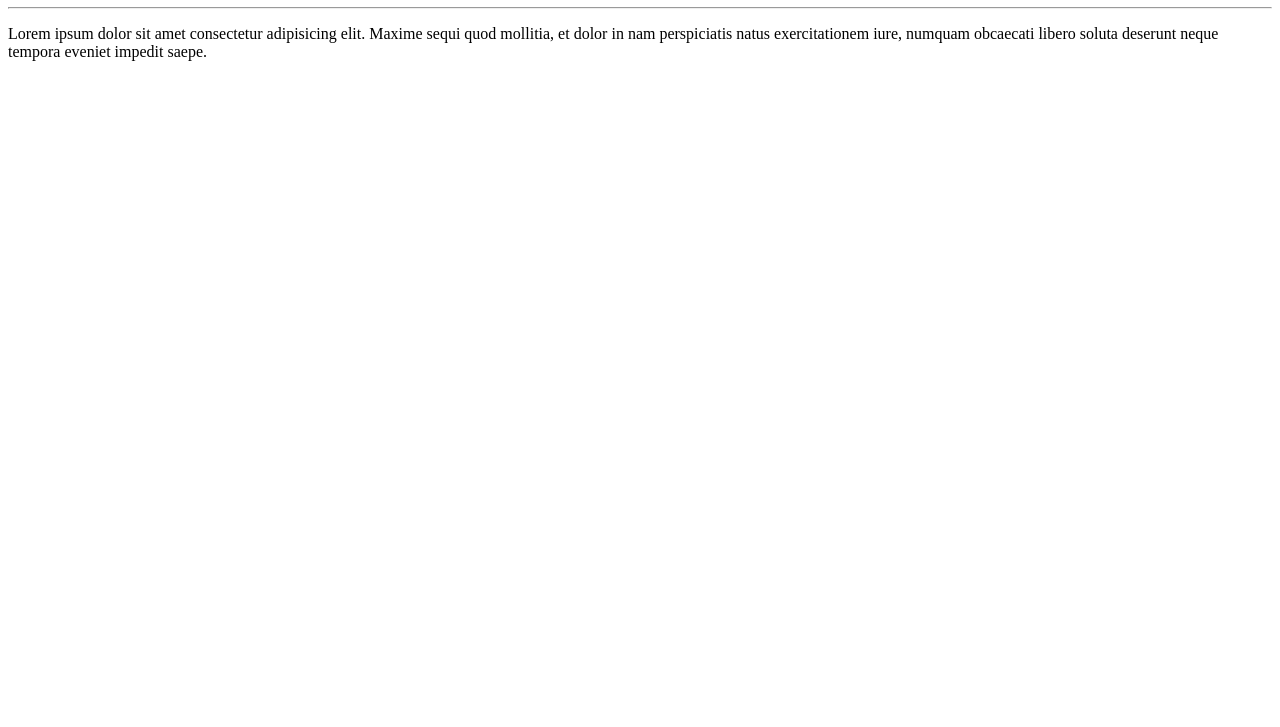
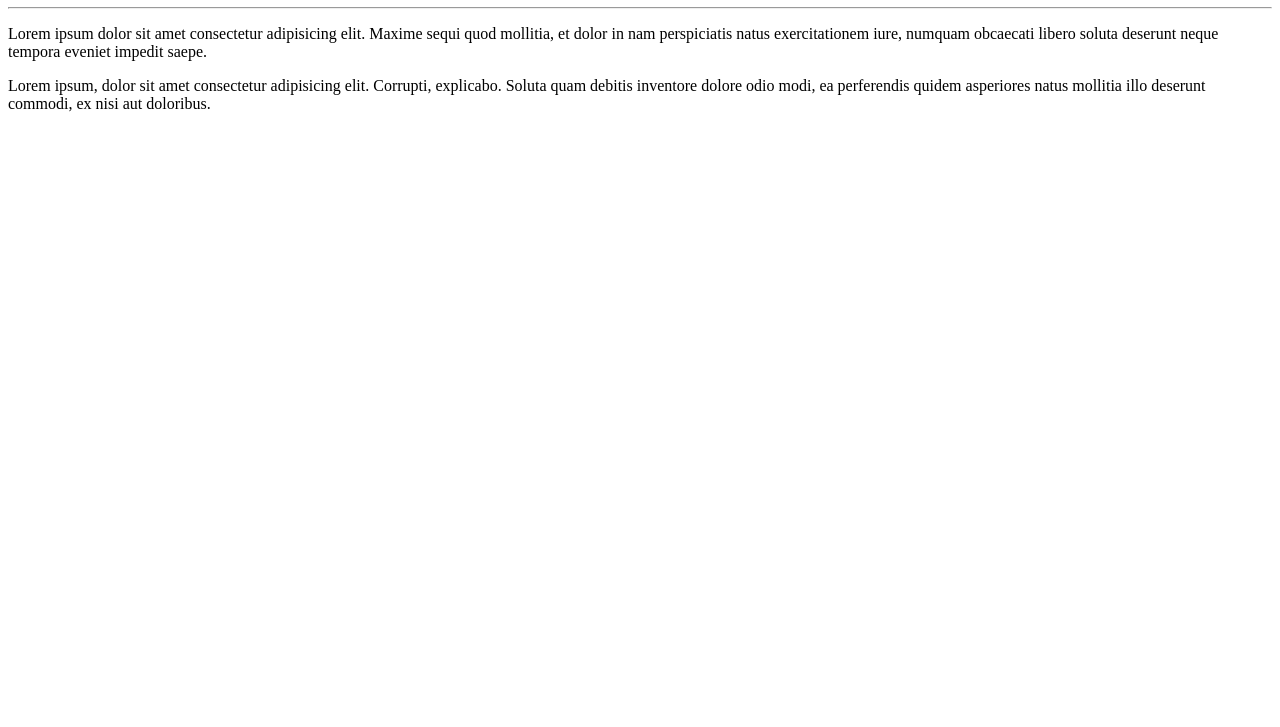
Before and after one commit to viniciuslimaflor/Ola-Mundo, a plain HTML site: page site-exemplo/index.html in a window 1280 px wide. Shown: the part 73-800 px from the top of the page. Drawn offline with Linux system fonts and the light colour scheme.

Commit message:
adicionei um parágrafo

```diff
--- a/site-exemplo/index.html
+++ b/site-exemplo/index.html
@@ -10,5 +10,6 @@
     <h1>Olá Mundo!</h1>
     <hr>
     <p>Lorem ipsum dolor sit amet consectetur adipisicing elit. Maxime sequi quod mollitia, et dolor in nam perspiciatis natus exercitationem iure, numquam obcaecati libero soluta deserunt neque tempora eveniet impedit saepe.</p>
+    <p>Lorem ipsum, dolor sit amet consectetur adipisicing elit. Corrupti, explicabo. Soluta quam debitis inventore dolore odio modi, ea perferendis quidem asperiores natus mollitia illo deserunt commodi, ex nisi aut doloribus.</p>
 </body>
 </html>
```
